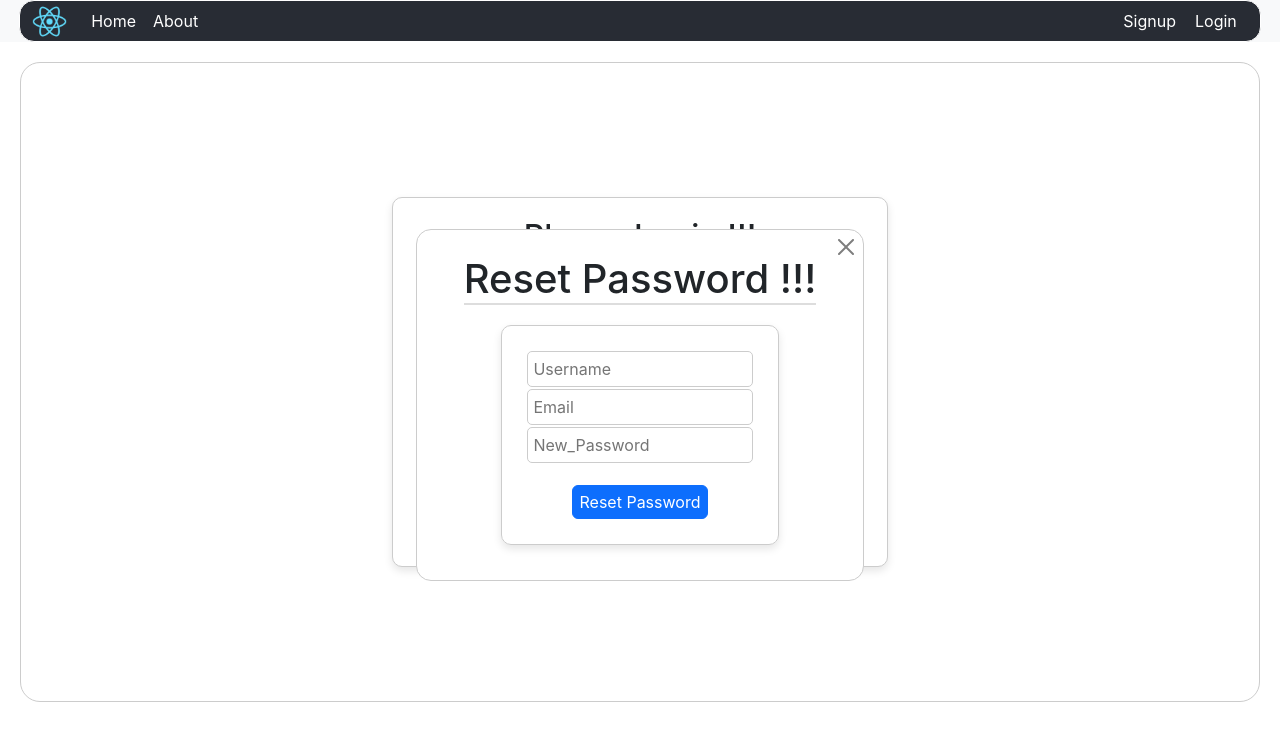
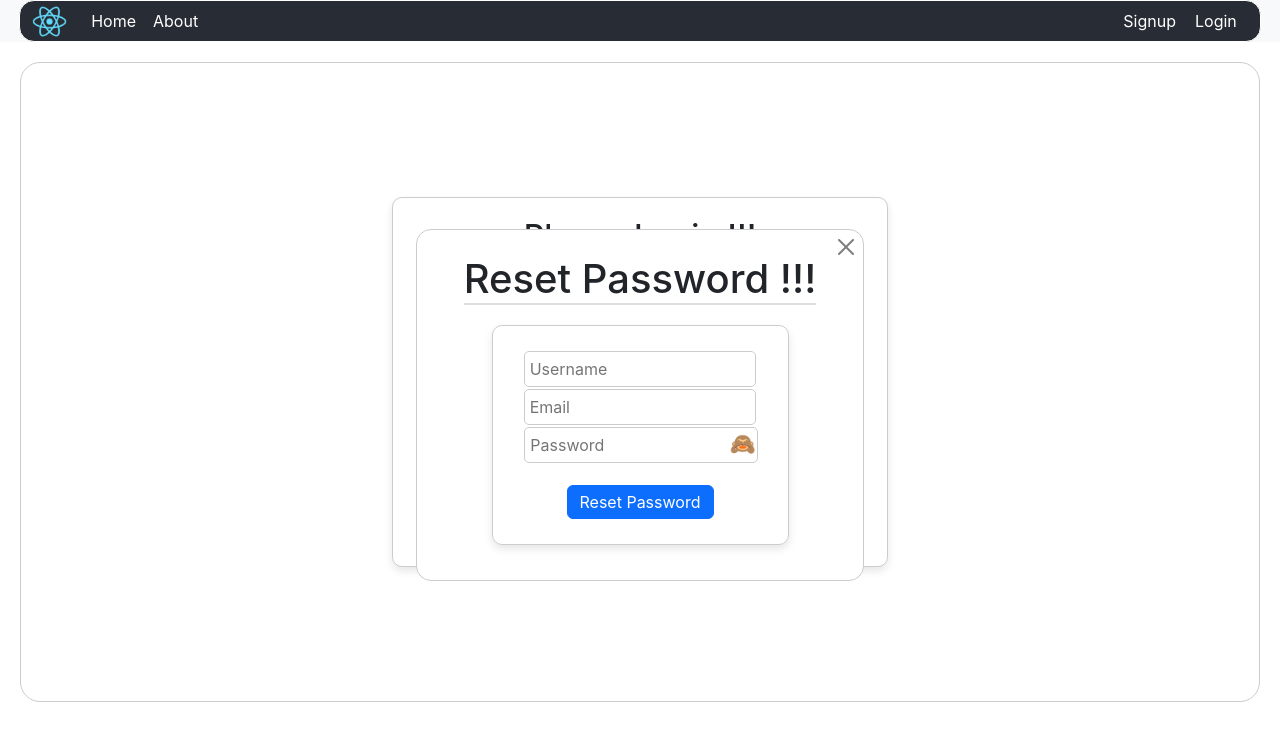
Before and after one commit to sny258/react-travel-app, a React (Create React App) app: page /login in a window 1280 px wide. Both pictures are taken after a click on the button "forgot password ?". Shown: the top 740 px of the page. Built offline with nearby package versions, Linux system fonts and the light colour scheme.

Commit message:
added password toggle

```diff
--- a/src/components/Ladakh.js
+++ b/src/components/Ladakh.js
@@ -373,12 +373,12 @@ const Spiti = () => {
             </Modal.Footer>
           </Modal>
 
-          <Modal show={showBooking} onHide={handleBookingClose}>
+          <Modal show={showBooking} onHide={handleBookingClose} className="ladakh-booking-modal-width">
             <Modal.Header closeButton>
               <Modal.Title>Booking Alert !!!</Modal.Title>
             </Modal.Header>
             <Modal.Body>Please login to book the trip.</Modal.Body>
-            <Modal.Footer style={{ justifyContent: 'center', gap: '30px' }}>
+            <Modal.Footer>
               <Button variant="primary" onClick={() => navigate('/login')}>Login</Button>
               <Button variant="secondary" onClick={handleBookingClose}>Close</Button>
             </Modal.Footer>
--- a/src/components/Login.js
+++ b/src/components/Login.js
@@ -11,6 +11,10 @@ import CloseButton from 'react-bootstrap/CloseButton';
 
 
 function Login() {
+
+  // Using state to toggle the password visibility
+  const [passwordVisible, setPasswordVisible] = useState(false);
+
   const [username, setUsername] = useState('');
   const [password, setPassword] = useState('');
   //const [error, setError] = useState('');
@@ -155,7 +159,7 @@ function Login() {
         </div>
 
         {/* Login form */}
-        <form className="loginForm" onSubmit={handleLogin} style={{display: 'flex', flexDirection: 'column', alignItems: 'center', padding: '20px', border: '1.5px solid #ccc', borderRadius: '10px', boxShadow: '0 4px 8px rgba(0, 0, 0, 0.1)'}}>
+        <form className="loginForm" onSubmit={handleLogin} style={{display: 'flex', flexDirection: 'column', alignItems: 'center', padding: '20px', border: '1.5px solid #ccc', borderRadius: '10px', boxShadow: '0 4px 8px rgba(0, 0, 0, 0.1)', width: '53%'}}>
           <input
             type="text"
             placeholder="Username"
@@ -163,13 +167,19 @@ function Login() {
             onChange={(e) => setUsername(e.target.value)}
             required
           />
-          <input
-            type="password"
+          {/* Password field with toggle visibility */}
+          <div style={{ width: '100.5%', textAlign: 'center' }} >
+            <input  style={{ marginRight: '1.5px' }}
+              type={passwordVisible ? 'text' : 'password'}
               placeholder="Password"
               value={password}
               onChange={(e) => setPassword(e.target.value)}
               required
             />
+            <span style={{fontSize: '1.3rem', cursor: 'pointer', marginLeft: '-30px', color: '#007bff'}} onClick={() => setPasswordVisible(!passwordVisible)}>
+              {passwordVisible ? '🐵' : '🙈'}
+            </span>
+          </div>
           {/* Login button to subnit the form */}
           <Button type="submit" style={{marginTop: '20px', width: '40%', padding: '3px'}}>Login</Button>
 
@@ -217,13 +227,19 @@ function Login() {
             onChange={(e) => setResetEmail(e.target.value)}
             required
           />
-          <input
-            type="password"
-            placeholder="New_Password"
-            value={newPassword}
-            onChange={(e) => setNewPassword(e.target.value)}
+          {/* Password field with toggle visibility */}
+          <div style={{ width: '100.5%', textAlign: 'center' }} >
+            <input  style={{ marginRight: '1.5px' }}
+              type={passwordVisible ? 'text' : 'password'}
+              placeholder="Password"
+              value={password}
+              onChange={(e) => setPassword(e.target.value)}
               required
             />
+            <span style={{fontSize: '1.3rem', cursor: 'pointer', marginLeft: '-30px', color: '#007bff'}} onClick={() => setPasswordVisible(!passwordVisible)}>
+              {passwordVisible ? '🐵' : '🙈'}
+            </span>
+          </div>
           {/* Reset Password button */}
           <Button type="submit" style={{margin: '20px 20px 0 20px', width: '60%', padding: '4px'}}>Reset Password</Button>
         </form>
--- a/src/components/ManageBookings.js
+++ b/src/components/ManageBookings.js
@@ -85,7 +85,7 @@ function ManageBookings() {
     <>
       <div className='booking-details' style={styles.bookingDetails}>
         <div className="Heading" style={styles.heading}>
-          <h1>Your Bookings ... 😃</h1>
+          <h1>Your Bookings ... 😊</h1>
         </div>
         <div className='TableContainer' style={styles.tableContainer}>
           <Table className='Table' striped bordered hover responsive style={styles.table}>
@@ -134,7 +134,7 @@ function ManageBookings() {
           </div>
         )} */}
 
-        <Modal show={show} onHide={handleClose} dialogClassName="custom-modal-width">
+        <Modal show={show} onHide={handleClose} className="delete-booking-modal-width">
           {/* <Modal.Header closeButton>
             <Modal.Title>Cancellation Alert !!!</Modal.Title>
           </Modal.Header> */}
@@ -142,8 +142,8 @@ function ManageBookings() {
             Are you sure 🤔
           </Modal.Body>
           <Modal.Footer style={{ justifyContent: 'center' }}>
-            <Button variant="primary" style={{margin: '20px', width: '20%'}} onClick={confirmButtonAction}>Yes</Button>
-            <Button variant="secondary" style={{margin: '20px', width: '20%'}} onClick={handleClose}>No</Button>
+            <Button variant="primary" style={{margin: '15px', width: '20%'}} onClick={confirmButtonAction}>Yes</Button>
+            <Button variant="secondary" style={{margin: '15px', width: '20%'}} onClick={handleClose}>No</Button>
           </Modal.Footer>
         </Modal>
 
--- a/src/components/Signup.js
+++ b/src/components/Signup.js
@@ -10,6 +10,10 @@ import CloseButton from 'react-bootstrap/CloseButton';
 
 
 function Signup() {
+
+  // Using state to toggle the password visibility
+  const [passwordVisible, setPasswordVisible] = useState(false);
+  // form input states
   const [firstname, setFirstname] = useState('');
   const [lastname, setLastname] = useState('');
   const [username, setUsername] = useState('');
@@ -101,7 +105,7 @@ function Signup() {
           <h2>Please Signup !!!</h2>
         </div>
         {/* form to take signup details */}
-        <form className="signupForm" onSubmit={handleSignup} style={{display: 'flex', flexDirection: 'column', alignItems: 'center', padding: '20px', border: '1.5px solid #ccc', width: '60%', borderRadius: '10px', margin: '10px 0 30px 0', boxShadow: '0 4px 8px rgba(0, 0, 0, 0.1)'}}>
+        <form className="signupForm" onSubmit={handleSignup} style={{display: 'flex', flexDirection: 'column', alignItems: 'center', padding: '20px', border: '1.5px solid #ccc', width: '70%', borderRadius: '10px', margin: '10px 0 30px 0', boxShadow: '0 4px 8px rgba(0, 0, 0, 0.1)'}}>
           <input
             type="text"
             placeholder="Firstname"
@@ -130,13 +134,20 @@ function Signup() {
             onChange={(e) => setEmail(e.target.value)}
             required
           />
-          <input
-            type="password"
-            placeholder="Password"
-            value={password}
-            onChange={(e) => setPassword(e.target.value)}
-            required
-          />
+          {/* Password input with show/hide password functionality */}
+          <div style={{ width: '100.5%', textAlign: 'center' }} >
+            <input style={{ padding: '5.35px', marginRight: '2px' }}
+              type={passwordVisible ? 'text' : 'password'}
+              placeholder="Password"
+              value={password}
+              onChange={(e) => setPassword(e.target.value)}
+              required
+            />
+            <span style={{fontSize: '1.3rem', cursor: 'pointer', marginLeft: '-30px', color: '#007bff'}} onClick={() => setPasswordVisible(!passwordVisible)}>
+              {passwordVisible ? '🐵' : '🙈'}
+            </span>
+          </div>
+          {/* form submit button */}
           <Button variant="success" type="submit" style={{ marginTop: '15px', width: '30%', padding: '4px' }}>Signup</Button>
         </form>
 
--- a/src/components/Spiti.js
+++ b/src/components/Spiti.js
@@ -299,7 +299,7 @@ const Spiti = () => {
             </Modal.Footer>
           </Modal>
 
-          <Modal show={showBooking} onHide={handleBookingClose}>
+          <Modal show={showBooking} onHide={handleBookingClose} className="spiti-booking-modal-width">
             <Modal.Header closeButton>
               <Modal.Title>Booking Alert !!!</Modal.Title>
             </Modal.Header>
--- a/src/components/styles.css
+++ b/src/components/styles.css
@@ -98,11 +98,11 @@ li {
   border: 1px solid #ccc;
   border-radius: 10px;
   box-shadow: 0 4px 8px rgba(0, 0, 0, 0.1);
-  width: 70%;
+  width: 75%;
   margin-bottom: 10px;
 }
 .resetPasswordForm input {
-  width: 100%;
+  width: 95%;
   padding: 5px;
   border-radius: 5px;
   margin-bottom: 2px;
@@ -115,7 +115,7 @@ li {
   border-color: #86b7fe;
 }
 .loginForm input {
-  width: 100%;
+  width: 95%;
   padding: 5px;
   border-radius: 5px;
   margin-bottom: 2px;
@@ -202,14 +202,17 @@ li {
 
 
 /* for modal */
-/* .modal {
-  --bs-modal-margin: 7.0rem;
-} */
-/* .modal-content {
-  width: 50%
-} */
-.custom-modal-width .modal-content {
+.delete-booking-modal-width .modal-content {
   max-width: 300px; /* Adjust this value as needed */
+  margin: auto;
+  margin-top: 8rem;
+}
+.spiti-booking-modal-width .modal-content {
+  max-width: 350px; /* Adjust this value as needed */
+  margin: auto;
+}
+.ladakh-booking-modal-width .modal-content {
+  max-width: 350px; /* Adjust this value as needed */
   margin: auto;
 }
 
```
Also changed, not shown: 1 other file (tests, documents, lock files or other folders). Lines whose indentation alone changed are shown as unchanged.
